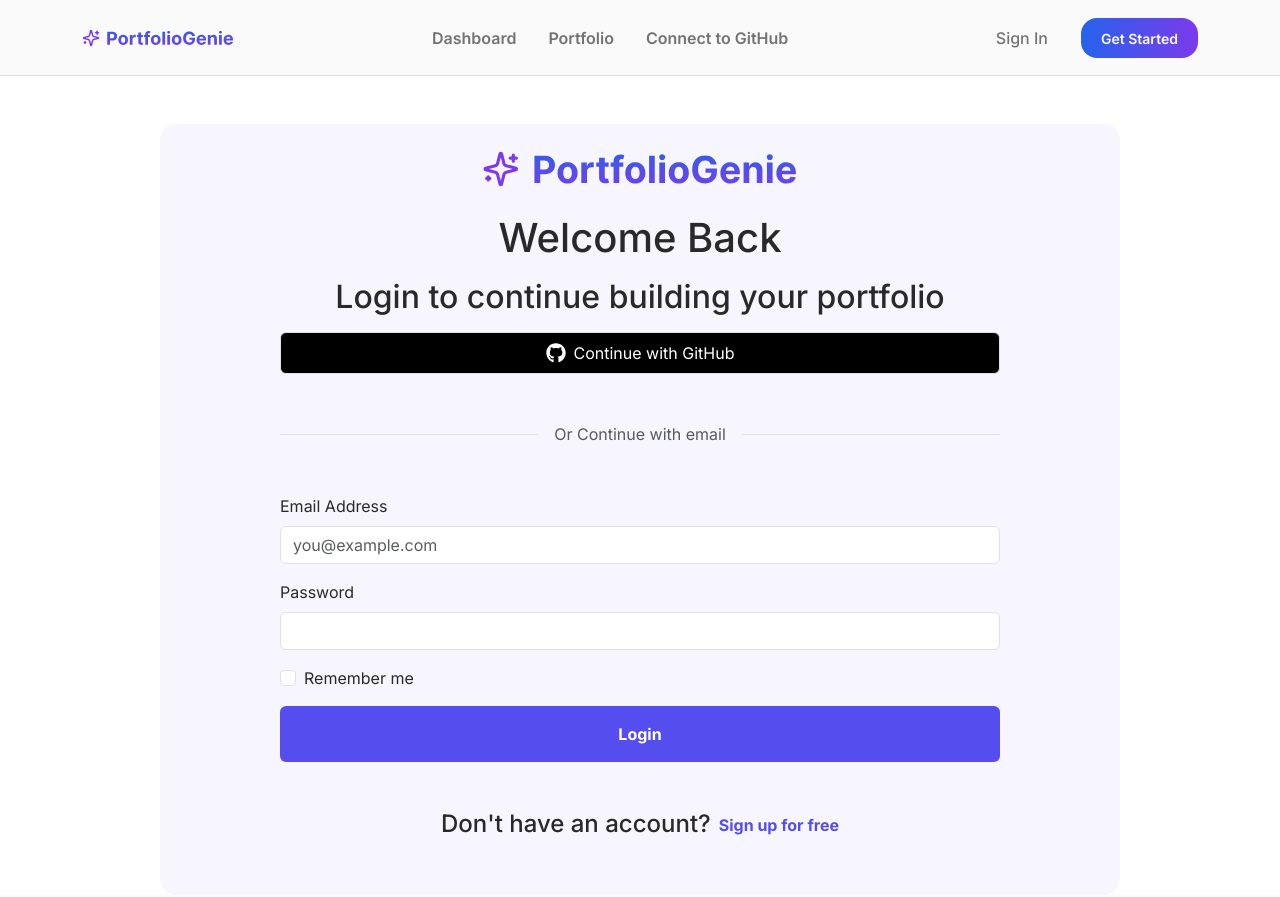
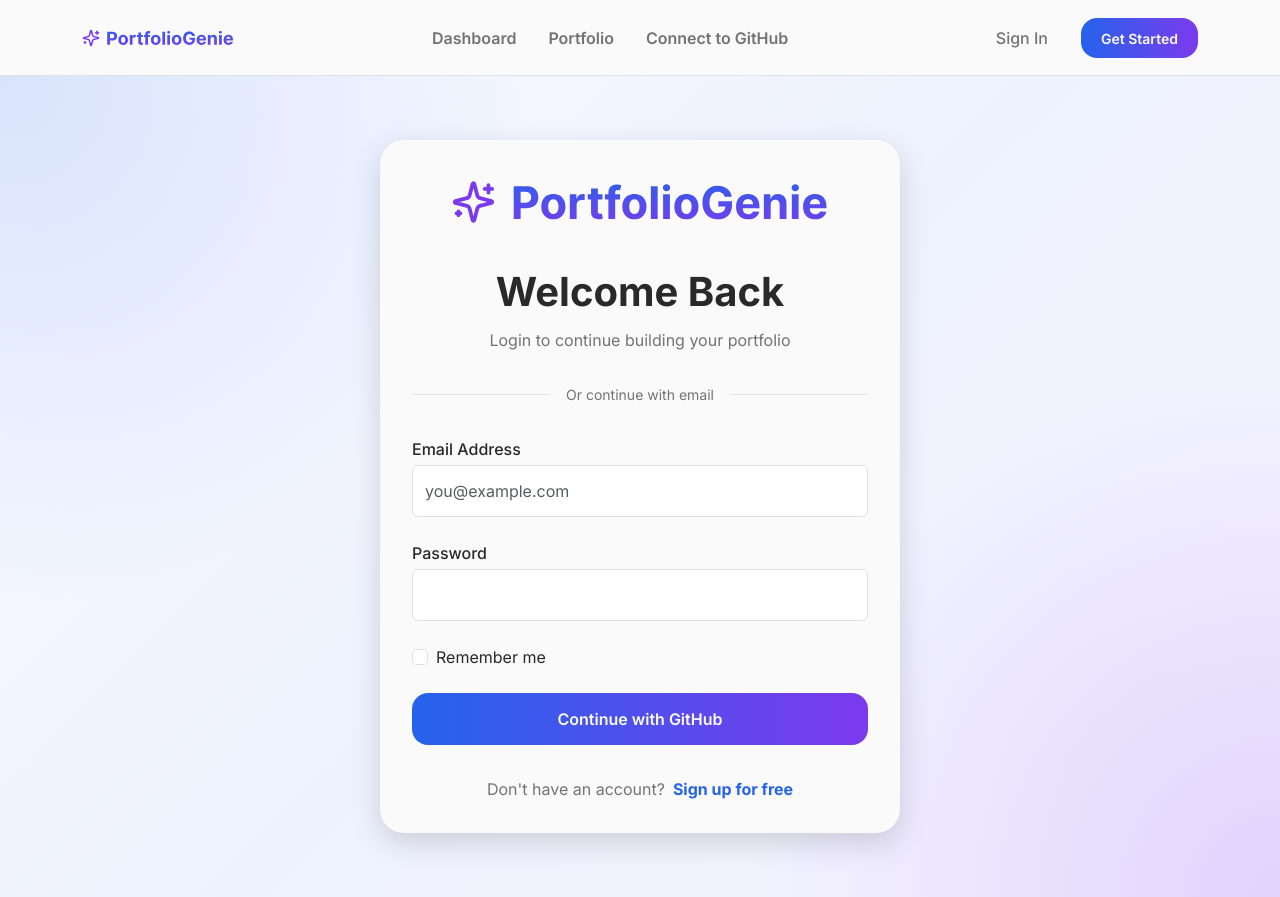
Before and after one commit to HafsaTarek/PortfolioGenie, a React (Vite) app in the folder client/: page /login in a window 1280 px wide. Built offline with nearby package versions, Linux system fonts and the light colour scheme.

Commit message:
Improved sign in and up design

```diff
--- a/client/src/pages/Login/Login.jsx
+++ b/client/src/pages/Login/Login.jsx
@@ -1,53 +1,78 @@
 import React from "react";
-import GithubLogin from "../../components/GithubLogin";
+// import GithubLogin from "../../components/GithubLogin";
 // import {  FaStar} from "react-icons/fa";
 //import styles from './Login.module.css';
 import styles from '../Login/Login.module.css'
 import { useNavigate } from "react-router-dom";
+import CTAButton from "../../components/shared/button/CTAButton";
 export default function Login() {
   let navigate = useNavigate();
   return (
     <>
-      <div className="dev bg-white d-flex justify-content-center align-content-center">
-        <div className={`${styles.containery} m-auto mt-5 w-75 rounded-4`}>
+      <div className={styles.loginPage}>
+        <div className={styles.loginCard}>
           <img
             src="/portfolio-genie-logo.svg"
             alt="Portfolio Genie"
-            style={{ height: "50px", width: "auto", margin: "20px auto", display: "block" }}
+            className={styles.logo}
+          />
 
-          />
-          <h1 className="text-center my-3">Welcome Back</h1>
-          <h2 className="text-center my-3">Login to continue building your portfolio</h2>
-          <GithubLogin />
-          <div className="d-flex align-items-center my-3 w-75 mx-auto my-5 ">
-            <div className="flex-grow-1 border-top"></div>
-            <span className="mx-3 text-muted ">Or Continue with email</span>
-            <div className="flex-grow-1 border-top"></div>
+          <h1 className={styles.title}>Welcome Back</h1>
+
+          <p className={styles.subtitle}>
+            Login to continue building your portfolio
+          </p>
+
+          <div className={styles.divider}>
+            <span>Or continue with email</span>
           </div>
-          <form className="w-75 mx-auto">
 
-            <div className="mb-3">
-              <label htmlFor="exampleInputPassword1" className="form-label">Email Address</label>
-              <input type="email" className="form-control" id="exampleInputPassword1" placeholder="you@example.com" />
-            </div>
-            <div className="mb-3">
-              <label htmlFor="exampleInputPassword1" className="form-label">Password</label>
-              <input type="password" className="form-control" id="exampleInputPassword1" />
+          <form>
+            <div className="mb-4">
+              <label className={styles.label}>Email Address</label>
+              <input
+                type="email"
+                className={`form-control ${styles.input}`}
+                placeholder="you@example.com"
+              />
             </div>
 
-            <div className="mb-3 form-check">
-              <input type="checkbox" className="form-check-input " id="exampleCheck1" />
-              <label className="form-check-label" htmlFor="exampleCheck1">Remember me</label>
+            <div className="mb-4">
+              <label className={styles.label}>Password</label>
+              <input
+                type="password"
+                className={`form-control ${styles.input}`}
+              />
             </div>
-            <button type="submit" variant="primary" className={`${styles.btn_1, styles.button_main_color} text-white w-100 py-3 border-0 rounded-2 fw-bold`}>Login</button>
+
+            <div className="mb-4 form-check">
+              <input type="checkbox" className="form-check-input" />
+              <label className="form-check-label">
+                Remember me
+              </label>
+            </div>
+
+            <CTAButton
+              variant="primary"
+              size="medium"
+              fullWidth
+            >
+              Continue with GitHub
+            </CTAButton>
           </form>
-          <div className="login-navigate d-flex justify-content-center my-5">
-            <h4 color="mt-2">Don't have an account?</h4>
-            <button className={`${styles.mainColor} border-0 fw-bold ps-2 pb-2 bg-transparent`} onClick={() => navigate('/register')}>Sign up for free</button>
+
+          <div className={styles.footer}>
+            <span>Don't have an account?</span>
+
+            <button
+              className={styles.signupBtn}
+              onClick={() => navigate("/register")}
+            >
+              Sign up for free
+            </button>
           </div>
         </div>
       </div>
-
     </>
   );
 }
--- a/client/src/pages/Login/Login.module.css
+++ b/client/src/pages/Login/Login.module.css
@@ -1,20 +1,168 @@
-.containery{
-  background-color: #F7F6FE;
+.loginPage {
+  min-height: 100vh;
+
+  display: flex;
+  justify-content: center;
+  align-items: center;
+
+  padding: var(--spacing-3xl);
+
+  position: relative;
+  overflow: hidden;
+
+  background:
+    radial-gradient(
+      circle at top left,
+      rgba(37, 99, 235, 0.15),
+      transparent 35%
+    ),
+    radial-gradient(
+      circle at bottom right,
+      rgba(124, 58, 237, 0.18),
+      transparent 35%
+    ),
+    linear-gradient(135deg, #f8faff 0%, #eef2ff 50%, #f8f4ff 100%);
 }
-.mainColor{
-  color: #554DED;
+
+.loginCard {
+  width: 100%;
+  max-width: 520px;
+
+  background: var(--white);
+
+  border-radius: var(--radius-xl);
+
+  padding: var(--spacing-xl);
+
+  box-shadow: var(--shadow-lg);
 }
-.button_main_color{
-  background-color: #554DED;
+
+.logo {
+  height: 60px;
+  display: block;
+  margin: 0 auto var(--spacing-xl);
 }
-.btn_1{
-  display: inline-block;
-font-weight: 400;
-text-align: center;
-cursor: pointer;
-border: 1px solid transparent;
-padding: 0.375rem 0.75rem;
-font-size: 1rem;
-border-radius: 0.375rem;
-transition: all 0.15s ease-in-out;
+
+.title {
+  text-align: center;
+
+  font-size: var(--h2-size);
+  line-height: var(--h2-line-height);
+
+  font-weight: var(--fw-bold);
+
+  color: var(--text-color);
 }
+
+.subtitle {
+  text-align: center;
+
+  margin-top: var(--spacing-sm);
+  margin-bottom: var(--spacing-xl);
+
+  color: var(--gray-5);
+
+  font-size: var(--body-size);
+}
+
+.divider {
+  display: flex;
+  align-items: center;
+
+  gap: var(--spacing-md);
+
+  margin-bottom: var(--spacing-xl);
+}
+
+.divider::before,
+.divider::after {
+  content: "";
+  flex: 1;
+  border-top: 1px solid var(--gray-2);
+}
+
+.divider span {
+  color: var(--gray-5);
+  font-size: var(--small-size);
+}
+
+.label {
+  margin-bottom: var(--spacing-xs);
+
+  font-weight: var(--fw-medium);
+
+  color: var(--text-color);
+}
+
+.input {
+  height: 52px;
+
+  border: 1px solid var(--gray-3);
+
+  border-radius: var(--radius-md);
+
+  transition: var(--transition-fast);
+}
+
+.input:focus {
+  border-color: var(--primary-blue);
+
+  box-shadow: 0 0 0 4px rgba(37, 99, 235, 0.15);
+}
+
+.loginButton {
+  width: 100%;
+
+  padding: 14px;
+
+  border: none;
+
+  border-radius: var(--radius-md);
+
+  background: var(--gradient-primary);
+
+  color: var(--white);
+
+  font-weight: var(--fw-semibold);
+
+  transition: var(--transition-fast);
+}
+
+.loginButton:hover {
+  transform: translateY(-2px);
+
+  box-shadow: var(--shadow-md);
+}
+
+.footer {
+  display: flex;
+  justify-content: center;
+  align-items: center;
+
+  margin-top: var(--spacing-xl);
+
+  gap: var(--spacing-sm);
+}
+
+.footer span {
+  color: var(--gray-5);
+}
+
+.signupBtn {
+  border: none;
+  background: transparent;
+
+  color: var(--primary-blue);
+
+  font-weight: var(--fw-bold);
+
+  cursor: pointer;
+}
+
+.signupBtn:hover {
+  color: var(--primary-purple);
+}
+
+.fullWidthBtn {
+  width: 100%;
+}
--- a/client/src/pages/Register/Register.jsx
+++ b/client/src/pages/Register/Register.jsx
@@ -1,63 +1,102 @@
 import React from "react";
-import GithubLogin from "../../components/GithubLogin";
-// import {  FaStar} from "react-icons/fa";
-import styles from './Register.module.css';
 import { useNavigate } from "react-router-dom";
+import CTAButton from "../../components/shared/button/CTAButton";
+import styles from "../Login/Login.module.css";
 
+export default function Register() {
+  const navigate = useNavigate();
 
-export default function Register () {
-  let navigate = useNavigate();
   return (
-    <>
-   <div className="dev bg-white d-flex justify-content-center align-content-center">
-     <div className={`${styles.containery} m-auto mt-5 w-75 rounded-4 `}>
-
+    <div className={styles.loginPage}>
+      <div className={styles.loginCard}>
         <img
           src="/portfolio-genie-logo.svg"
           alt="Portfolio Genie"
-            style={{ height: "50px", width: "auto", margin: "20px auto" ,display: "block" }}
-
+          className={styles.logo}
         />
 
-    <h1 className="text-center my-3">Create Your Account</h1>
-    <h2 className="text-center my-3">Start building your proffetional portfolio today</h2>
-    <GithubLogin/>
-    <div className="d-flex align-items-center my-3 w-75 mx-auto my-5 ">
-  <div className="flex-grow-1 border-top"></div>
-  <span className="mx-3 text-muted ">Or Continue with email</span>
-  <div className="flex-grow-1 border-top"></div>
+        <h1 className={styles.title}>Create Your Account</h1>
+
+        <p className={styles.subtitle}>
+          Start building your professional portfolio today
+        </p>
+
+        <div className={styles.divider}>
+          <span>Or continue with email</span>
         </div>
-    <form className="w-75 mx-auto">
+
+        <form>
           <div className="mb-3">
-    <label htmlFor="exampleInputEmail1" className="form-label">Full Name</label>
-    <input type="text" className="form-control" id="exampleInputEmail1" aria-describedby="emailHelp" placeholder="Hafsa Hikal" />
-    {/* <div id="emailHelp" className="form-text">We'll never share your email with anyone else.</div> */}
+            <label className={styles.label}>Full Name</label>
+            <input
+              type="text"
+              className={`form-control ${styles.input}`}
+              placeholder="John Doe"
+            />
           </div>
+
           <div className="mb-3">
-    <label htmlFor="exampleInputPassword1" className="form-label">Email Address</label>
-    <input type="email" className="form-control" id="exampleInputPassword1" placeholder="you@example.com" />
+            <label className={styles.label}>Email Address</label>
+            <input
+              type="email"
+              className={`form-control ${styles.input}`}
+              placeholder="you@example.com"
+            />
           </div>
+
           <div className="mb-3">
-    <label htmlFor="exampleInputPassword1" className="form-label">Password</label>
-    <input type="password" className="form-control" id="exampleInputPassword1" />
+            <label className={styles.label}>Password</label>
+            <input
+              type="password"
+              className={`form-control ${styles.input}`}
+            />
           </div>
+
           <div className="mb-3">
-    <label htmlFor="exampleInputPassword1" className="form-label">Confirm Password</label>
-    <input type="password" className="form-control" id="exampleInputPassword1" />
+            <label className={styles.label}>Confirm Password</label>
+            <input
+              type="password"
+              className={`form-control ${styles.input}`}
+            />
           </div>
+
           <div className="mb-3 form-check">
-    <input type="checkbox" className="form-check-input " id="exampleCheck1" />
-    <label className="form-check-label" htmlFor="exampleCheck1">I Agree to The Terms Of Services and Privacy Policy</label>
+            <input
+              type="checkbox"
+              className="form-check-input"
+              id="terms"
+            />
+            <label
+              htmlFor="terms"
+              className="form-check-label small"
+            >
+              I agree to the Terms of Service and Privacy Policy
+            </label>
           </div>
-  <button type="submit" className= {`${styles.btn_1 ,styles.button_main_color} w-100 py-3 text-white border-0 rounded-2 fw-bold`}>Sign Up</button>
+
+          <div className="w-100">
+            <CTAButton
+              variant="primary"
+              size="medium"
+              fullWidth
+            >
+              Create Account
+            </CTAButton>
+          </div>
         </form>
-<div className="login-navigate d-flex justify-content-center my-5">
-  <h4 color="mt-2">Already have an account?</h4>
-  <button className={`${styles.mainColor } border-0 fw-bold ps-2 pb-2 bg-transparent`} onClick={()=> navigate('/login')}>Login</button>
+
+        <div className={styles.footer}>
+          <span>Already have an account?</span>
+
+          <button
+            type="button"
+            className={styles.signupBtn}
+            onClick={() => navigate("/login")}
+          >
+            Login
+          </button>
         </div>
       </div>
     </div>
-
-    </>
   );
 }
```
Also changed, not shown: client/src/pages/Register/Register.module.css (deleted, +0 -20 lines). Lines whose indentation alone changed are shown as unchanged.
